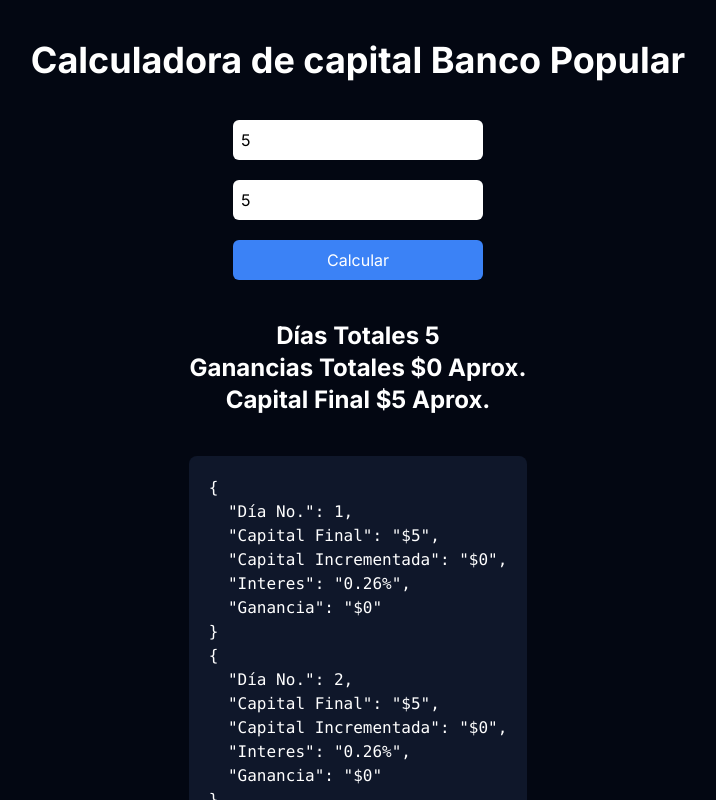
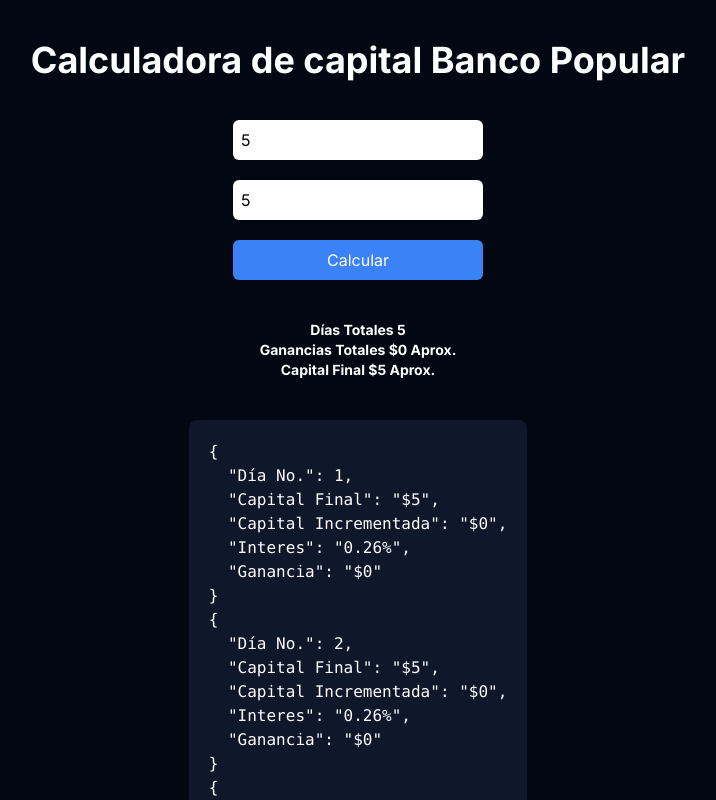
Before and after one commit to rix3th1/calculadora-banco-popular, a Next.js app: page / in a window 1280 px wide. Both pictures are taken after typing "5", "5" into the empty fields and a click on the button "Calcular". Shown: the top 800 px of the page, without its empty margins (282-998 px from the left). Built offline with nearby package versions, Linux system fonts and the light colour scheme.

Commit message:
Fixed bugs

```diff
--- a/src/app/layout.tsx
+++ b/src/app/layout.tsx
@@ -15,7 +15,7 @@
   children: React.ReactNode;
 }>) {
   return (
-    <html lang="en">
+    <html lang="es">
       <body className={inter.className + " bg-gray-950 text-white"}>
         {children}
       </body>
--- a/src/components/Calc.tsx
+++ b/src/components/Calc.tsx
@@ -56,13 +56,13 @@
 
       {formData.capital && formData.days && infoCapital.length !== 0 && (
         <>
-          <h2 className="text-2xl font-bold mt-10">
+          <h2 className="text-sm font-bold mt-10">
             Días Totales {formData.days}
           </h2>
-          <h2 className="text-2xl font-bold">
+          <h2 className="text-sm font-bold">
             Ganancias Totales {infoCapital.toReversed()[0]["Ganancia"]} Aprox.
           </h2>
-          <h2 className="text-2xl font-bold">
+          <h2 className="text-sm font-bold">
             Capital Final {infoCapital.toReversed()[0]["Capital Final"]} Aprox.
           </h2>
         </>
```
